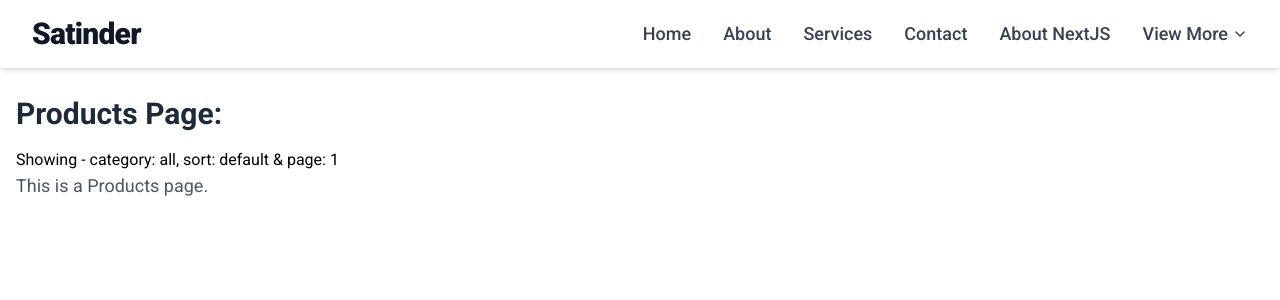
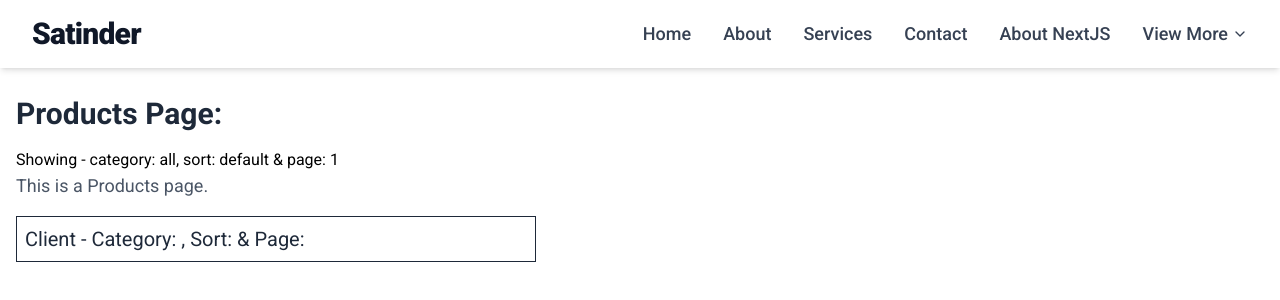
Before and after one commit to SatinderSinghSall/Learning-Next.JS, a Next.js app: page /products in a window 1280 px wide. Shown: the top 300 px of the page. Built offline with nearby package versions, Linux system fonts and the light colour scheme.

Commit message:
Next.JS: useSearchParams in Next.js, Get URL Data in Client Component.

```diff
--- /dev/null
+++ b/app/(users)/products/ProductList.jsx
@@ -0,0 +1,32 @@
+"use client";
+
+import { useSearchParams } from "next/navigation";
+import React from "react";
+
+const ProductList = () => {
+  const searchParams = useSearchParams();
+  console.log("Inside:", searchParams);
+
+  const page = searchParams.getAll("page");
+  const category = searchParams.get("category");
+  const sort = searchParams.get("sort");
+  const entries = Object.fromEntries(searchParams.entries());
+
+  console.log("\nData Output:");
+  console.log("Category: ", category);
+  console.log("Sort: ", sort);
+  console.log("Page: ", page);
+  console.log("Entries: ", entries);
+
+  return (
+    <div>
+      <p className="border text-xl w-130 p-2 text-gray-800 mt-4">
+        Client - Category: {category}, Sort: {sort} & Page: {page}
+      </p>
+    </div>
+  );
+};
+
+export default ProductList;
+
+//products?category=laptops&page=2&sort=price-asc
--- a/app/(users)/products/page.jsx
+++ b/app/(users)/products/page.jsx
@@ -1,5 +1,8 @@
+import ProductList from "./ProductList";
+
 const Products = async ({ searchParams }) => {
   const searchParam = await searchParams;
+  console.log("Outer:", searchParam);
 
   const category = searchParam?.category || "all";
   const sort = searchParam?.sort || "default";
@@ -15,9 +18,13 @@ const Products = async ({ searchParams }) => {
           Showing - category: {category}, sort: {sort} & page: {page}
         </p>
         <p className="text-gray-600 text-lg">This is a Products page.</p>
+
+        <ProductList />
       </main>
     </div>
   );
 };
+
+export default Products;
+
 // products?category=laptops&page=2&sort=price-asc
-export default Products;
```
